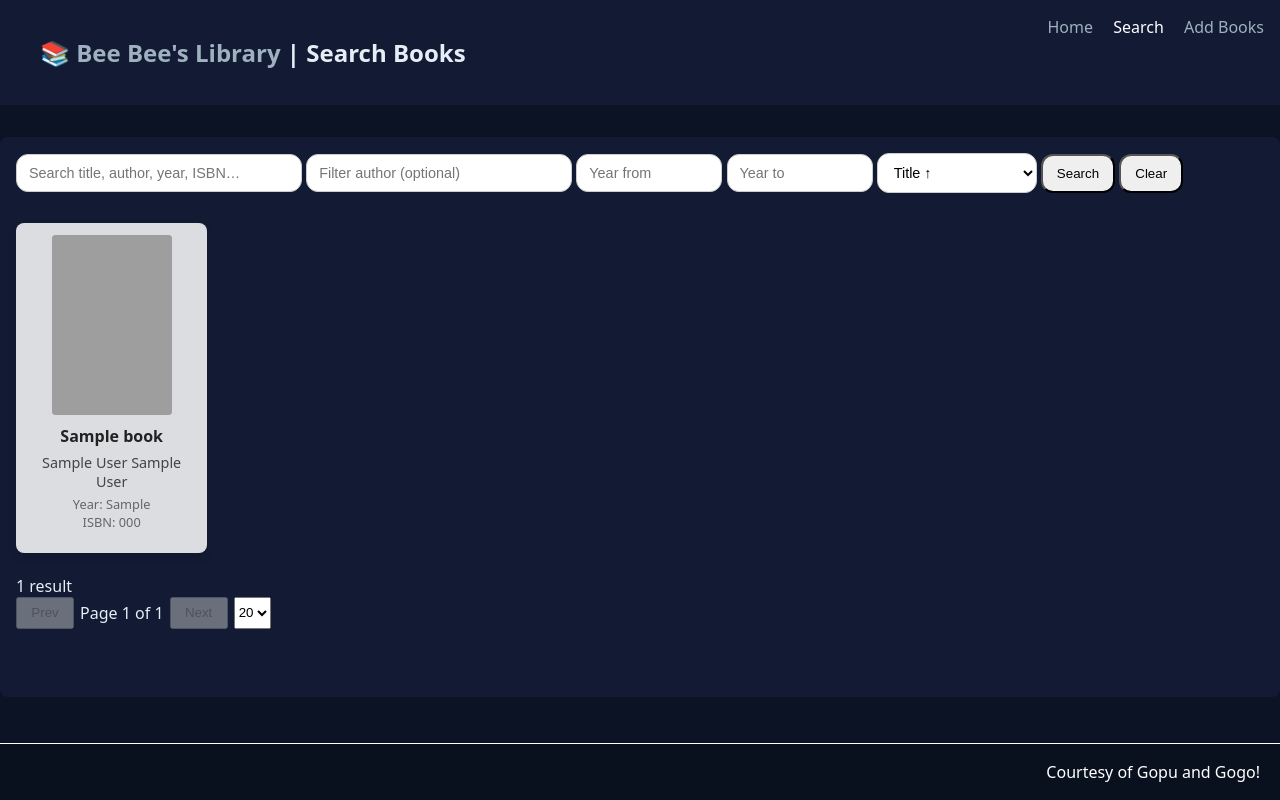
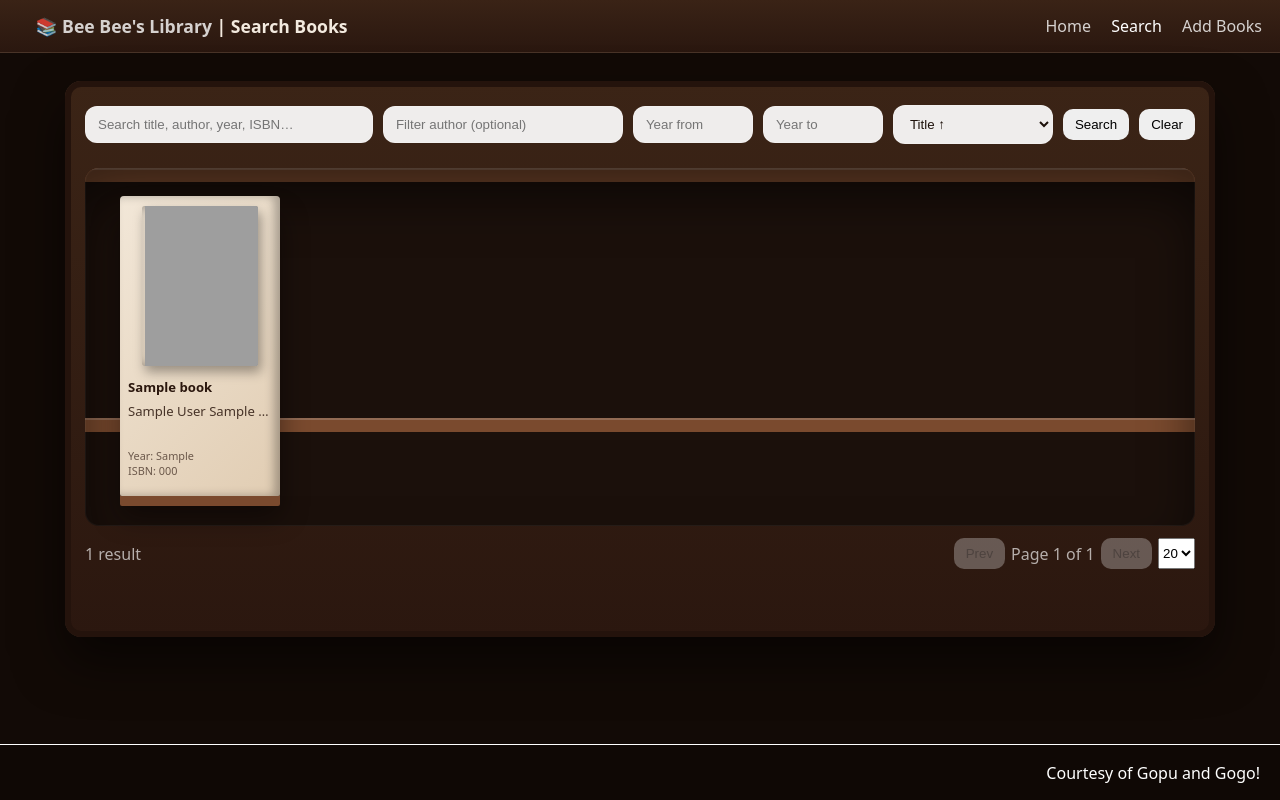
Before and after one commit to nishitjain97/BeeBees_Library, a FastAPI app: page /books in a window 1280 px wide. Run offline with FastAPI, Linux system fonts and the light colour scheme; tables that the repository leaves empty hold one stand-in row (values such as "Sample post"); some libraries are stand-ins or nearby versions; grey boxes are pictures that could not be loaded.

Commit message:
feat: Updates the books list background to look like a bookshelf.

```diff
--- a/app/static/list.js
+++ b/app/static/list.js
@@ -68,8 +68,10 @@ function render(data) {
 
       if (window.LOGGED_IN === true || window.LOGGED_IN === "true") {
         div.innerHTML += `
-          <button class="btn small" onclick="editBook(${b.id})">Edit</button>
-          <button class="btn small danger" onclick="deleteBook(${b.id})">Delete</button>
+          <div class="actions">
+            <button class="btn small" onclick="editBook(${b.id})">Edit</button>
+            <button class="btn small danger" onclick="deleteBook(${b.id})">Delete</button>
+          </div>
         `;
       }
 
--- a/app/static/style.css
+++ b/app/static/style.css
@@ -1,136 +1,284 @@
-body { font-family: sans-serif; background: #0b1324; color: #e5eef7; margin: 0; }
-nav { display:flex; justify-content:space-between; padding: 1em; background:#121b33; }
-nav a { color: #9fb0c0; margin-left:1em; text-decoration:none; }
-nav a.active { color: white; }
-main.card { margin:2em auto; background:#121b33; padding:1em; border-radius:8px; }
-form { display:grid; gap:1em; }
-form input { padding:0.5em; }
-button { padding:0.5em 1em; }
-table { width:100%; border-collapse:collapse; }
-th, td { padding:0.5em; border-bottom:1px solid #293a64; }
-.error { color: #ffb3b3; margin: 0.5em 0; }
-.linklike {
-  background: none; border: none; color: #9fb0c0; cursor: pointer; padding: 0 0 0 10px; font: inherit;
+/* ======================================================
+   THEME VARIABLES
+====================================================== */
+
+:root {
+  --wood-dark: #1b100b;
+  --wood-mid: #3b2416;
+  --wood-light: #7a4a2e;
+  --paper: #f2e7d8;
+  --ink-dark: #2a160d;
 }
-.linklike:hover { color: #ffffff; text-decoration: underline; }
+
+/* ======================================================
+   GLOBAL
+====================================================== */
+
+* {
+  box-sizing: border-box;
+}
+
+body {
+  margin: 0;
+  font-family: system-ui, -apple-system, Segoe UI, Roboto, sans-serif;
+  color: #f3eadf;
+  background: #120a06;
+}
+
+/* ======================================================
+   NAV
+====================================================== */
+
+nav {
+  display: flex;
+  justify-content: space-between;
+  align-items: center;
+  padding: 14px 18px;
+  background: linear-gradient(#3a2316, #2a170f);
+  border-bottom: 1px solid rgba(255,255,255,0.08);
+}
+
+nav h1 {
+  margin: 0;
+  font-size: 1.1rem;
+}
+
+nav a {
+  color: rgba(255,255,255,0.8);
+  margin-left: 1em;
+  text-decoration: none;
+}
+
+nav a.active,
+nav a:hover {
+  color: white;
+}
+
+/* ======================================================
+   MAIN FRAME
+====================================================== */
+
+main.card {
+  margin: 28px auto;
+  max-width: 1150px;
+  padding: 24px 20px 36px;
+  background: linear-gradient(var(--wood-mid), #2b170f);
+  border-radius: 16px;
+  box-shadow:
+    inset 0 0 0 6px #24130c,
+    inset 0 0 0 1px rgba(255,255,255,0.06),
+    0 24px 50px rgba(0,0,0,0.55);
+}
+
+/* ======================================================
+   FILTER BAR
+====================================================== */
+
+.filter-bar input,
+.filter-bar select {
+  border: 1px solid rgba(255,255,255,0.15);
+  background: rgba(255,255,255,0.92);
+  color: #1e120b;
+  border-radius: 12px;
+  padding: 10px 12px;
+}
+
+button {
+  padding: 8px 12px;
+  border-radius: 10px;
+  border: none;
+  cursor: pointer;
+}
+
+/* ======================================================
+   BOOKSHELF
+====================================================== */
+
+.cards-grid {
+  display: grid;
+  grid-template-columns: repeat(auto-fill, 160px);
+  justify-content: center;
+  gap: 22px 16px;
+  padding: 28px 18px 30px;
+  margin-top: 24px;
+  border-radius: 14px;
+
+  background:
+    repeating-linear-gradient(
+      to bottom,
+      rgba(255,255,255,0.18) 0px,
+      rgba(255,255,255,0.18) 2px,
+      transparent 2px,
+      transparent 250px
+    ),
+    repeating-linear-gradient(
+      to bottom,
+      var(--wood-light) 0px,
+      var(--wood-light) 14px,
+      var(--wood-dark) 14px,
+      var(--wood-dark) 250px
+    );
+
+  box-shadow:
+    inset 0 30px 50px rgba(0,0,0,0.55),
+    inset 0 0 0 1px rgba(255,255,255,0.06);
+}
+
+/* ======================================================
+   BOOK CARD (FIXED SIZE)
+====================================================== */
+
+.book-card {
+  width: 160px;
+  height: 300px;              /* 🔒 fixed card height */
+  align-self: end;
+
+  background: linear-gradient(135deg, var(--paper), #e1cdb3);
+  color: var(--ink-dark);
+  border-radius: 4px 4px 2px 2px;
+  padding: 10px 8px;
+
+  display: grid;
+
+  box-shadow:
+    inset -6px 0 10px rgba(0,0,0,0.28),
+    0 10px 0 var(--wood-light),
+    0 20px 28px rgba(0,0,0,0.45);
+
+  transform-origin: bottom center;
+  transition: transform 0.18s ease;
+}
+
+.book-card:hover {
+  transform: translateY(-6px) scale(1.03);
+  z-index: 10;
+}
+
+/* ======================================================
+   COVER
+====================================================== */
+
+.book-card img {
+  width: 80%;
+  height: 160px;
+  justify-self: center;
+  object-fit: cover;
+  border-radius: 2px;
+  background: rgba(0,0,0,0.08);
+  box-shadow:
+    inset -8px 0 12px rgba(0,0,0,0.35),
+    3px 6px 12px rgba(0,0,0,0.35);
+  padding-left: 3px; /* tiny spine offset */
+}
+
+/* ======================================================
+   METADATA (ALIGNED LINES)
+====================================================== */
+
+.book-card .title,
+.book-card .author,
+.book-card .meta {
+  white-space: nowrap;
+  overflow: hidden;
+  text-overflow: ellipsis;
+}
+
+.book-card .title {
+  font-size: 0.82rem;
+  font-weight: 700;
+  line-height: 1.15;
+  margin: 6px 0 1px;
+}
+
+.book-card .author {
+  font-size: 0.82rem;
+  color: rgba(42,22,13,0.85);
+  line-height: 1.1;
+  margin: 0 0 1px;
+}
+
+.book-card .meta {
+  font-size: 0.68rem;
+  color: rgba(42,22,13,0.65);
+  margin-top: 20px;
+}
+
+/* ======================================================
+   ACTION BUTTONS (SIDE BY SIDE)
+====================================================== */
+
+.book-card .actions {
+  display: flex;
+  gap: 6px;
+}
+
+.book-card button {
+  flex: 1;
+  font-size: 0.7rem;
+  padding: 1px 0;
+}
+
+/* ======================================================
+   HELPERS
+====================================================== */
+
+.row {
+  display: flex;
+  align-items: center;
+}
+
+.muted {
+  color: rgba(255,255,255,0.65);
+}
 
 /* ---- Fixed footer without forcing page scroll ---- */
-:root { --footer-h: 56px; }
+:root {
+  --footer-h:
+  56px;
+}
 
 /* Don't pad the whole body; reserve space only where content scrolls */
-body { padding-bottom: 0; }  /* <- remove any previous padding-bottom */
+body {
+  padding-bottom: 0;
+}
+/* <- remove any previous padding-bottom */
 
 /* If your pages use <main> (they do on /add and /books), keep content clear of the footer */
 body:not(.landing) main {
   padding-bottom: calc(var(--footer-h) + 12px);
 }
-
 /* Footer: fixed, solid background, above everything */
 .site-footer {
   position: fixed;
-  left: 0; right: 0; bottom: 0;
+  left: 0;
+  right: 0;
+  bottom: 0;
   height: var(--footer-h);
-  display: flex; align-items: center; justify-content: right;
+  display: flex;
+  align-items: center;
+  justify-content: right;
   padding-right: 20px;
-  background: rgba(2, 2, 2, 0.15);            /* solid so it stays visible */
+  background: rgba(2, 2, 2, 0.15);
+  /* solid so it stays visible */
   color: white;
   border-top: 1px solid white;
   z-index: 1000;
 }
-
 /* Landing page tweaks so the overlay never affects footer or cause scroll */
-body.landing { overflow: hidden; }                /* no scroll on the hero screen */
-.overlay { position: fixed; top:0; right:0; bottom:0; left:0; z-index: 0; }
-.landing-card { position: relative; z-index: 1; }
-
-/* -----------------------------
-   GLOBAL PAGE IMPROVEMENTS
------------------------------- */
-
-body {
-  font-family: system-ui, sans-serif;
+body.landing {
+  overflow: hidden;
+}
+/* no scroll on the hero screen */
+.overlay {
+  position: fixed;
+  top:0;
+  right:0;
+  bottom:0;
+  left:0;
+  z-index: 0;
 }
 
-/* -----------------------------
-   FILTER BAR
------------------------------- */
-
-.filter-bar input,
-.filter-bar select {
-  border: 1px solid #ccc;
-  padding: 10px 12px;
-  border-radius: 12px;       /* SOFT ROUNDING */
-  background: white;
-  font-size: 0.9rem;
-  transition: 0.2s ease;
+.landing-card {
+  position: relative;
+  z-index: 1;
 }
-
-.filter-bar input:focus,
-.filter-bar select:focus {
-  outline: none;
-  border-color: #6d8dd6;
-  box-shadow: 0 0 5px rgba(109, 141, 214, 0.4);
-}
-
-.filter-bar button {
-  padding: 10px 14px;
-  border-radius: 12px;
-}
-
-/* -----------------------------
-   BOOK CARDS (improved)
------------------------------- */
-
-.cards-grid {
-  display: grid;
-  grid-template-columns: repeat(auto-fill, minmax(190px, 1fr));
-  gap: 24px;
-  margin-top: 25px;
-}
-
-.book-card {
-  background: #ffffffd9;      /* soft translucent white */
-  backdrop-filter: blur(4px); /* subtle frosted look */
-  padding: 14px;
-  border-radius: 16px;
-  box-shadow: 0 4px 14px rgba(0,0,0,0.08);
-  display: flex;
-  flex-direction: column;
-  align-items: center;
-  text-align: center;
-  transition: 0.2s ease;
-}
-
-.book-card:hover {
-  transform: translateY(-4px);
-  box-shadow: 0 8px 18px rgba(0,0,0,0.12);
-}
-
-.book-card img {
-  width: 130px;
-  height: 190px;
-  object-fit: cover;
-  border-radius: 10px;
-  margin-bottom: 12px;
-  background: #eaeaea;
-}
-
-/* Text styles inside cards */
-.book-card .title {
-  font-weight: 600;
-  font-size: 1rem;
-  margin-bottom: 6px;
-  color: #222;
-}
-
-.book-card .author {
-  font-size: 0.9rem;
-  color: #555;
-  margin-bottom: 6px;
-}
-
-.book-card .meta {
-  font-size: 0.8rem;
-  color: #777;
-  margin-bottom: 12px;
-}
--- a/app/templates/list.html
+++ b/app/templates/list.html
@@ -4,71 +4,6 @@
   <meta charset="utf-8">
   <title>Bee Bee's | Search Books</title>
   <link rel="stylesheet" href="/static/style.css">
-
-  <style>
-    /* --- Cards Layout --- */
-
-    .cards-grid {
-      display: grid;
-      grid-template-columns: repeat(auto-fill, minmax(180px, 1fr));
-      gap: 20px;
-      margin-top: 20px;
-      padding: 10px 0;
-    }
-
-    .book-card {
-      background: aaa;
-      padding: 12px;
-      border-radius: 8px;
-      box-shadow: 0 4px 10px rgba(0,0,0,0.1);
-      display: flex;
-      flex-direction: column;
-      align-items: center;
-      text-align: center;
-    }
-
-    .book-card img {
-      width: 120px;
-      height: 180px;
-      object-fit: cover;
-      border-radius: 4px;
-      margin-bottom: 10px;
-      background: #aaa;
-    }
-
-    .book-card .title {
-      font-weight: bold;
-      font-size: 1rem;
-      margin-bottom: 6px;
-    }
-
-    .book-card .author {
-      font-size: 0.9rem;
-      color: #444;
-      margin-bottom: 4px;
-    }
-
-    .book-card .meta {
-      font-size: 0.8rem;
-      color: #666;
-      margin-bottom: 10px;
-    }
-
-    .book-card button {
-      margin: 3px 0;
-      width: 90%;
-    }
-
-    .book-card {
-      opacity: 0;
-      animation: fadeInUp 0.4s forwards ease;
-    }
-
-    @keyframes fadeInUp {
-      from { opacity: 0; transform: translateY(10px); }
-      to   { opacity: 1; transform: translateY(0); }
-    }
-  </style>
 </head>
 
 <body>
```
